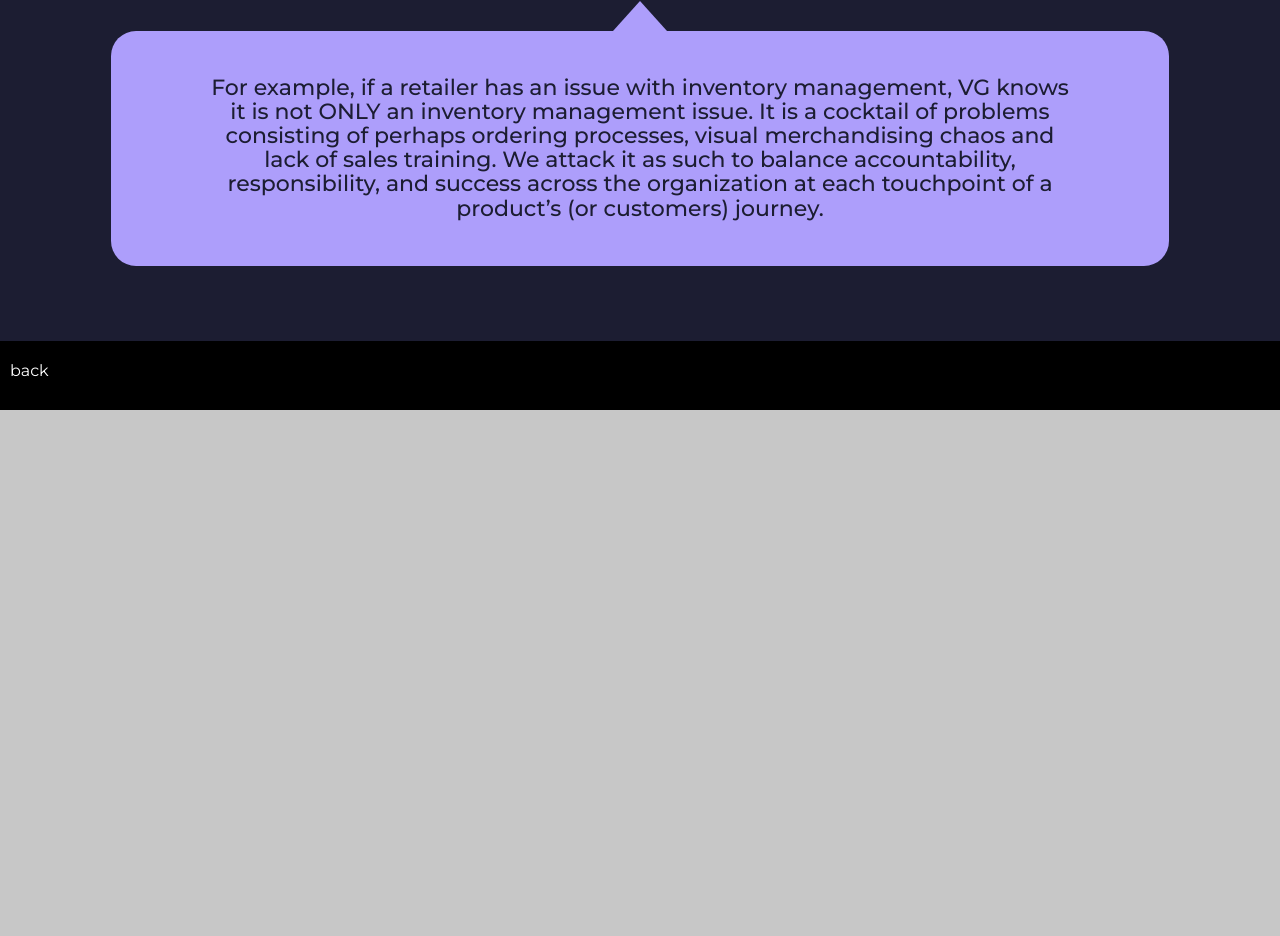
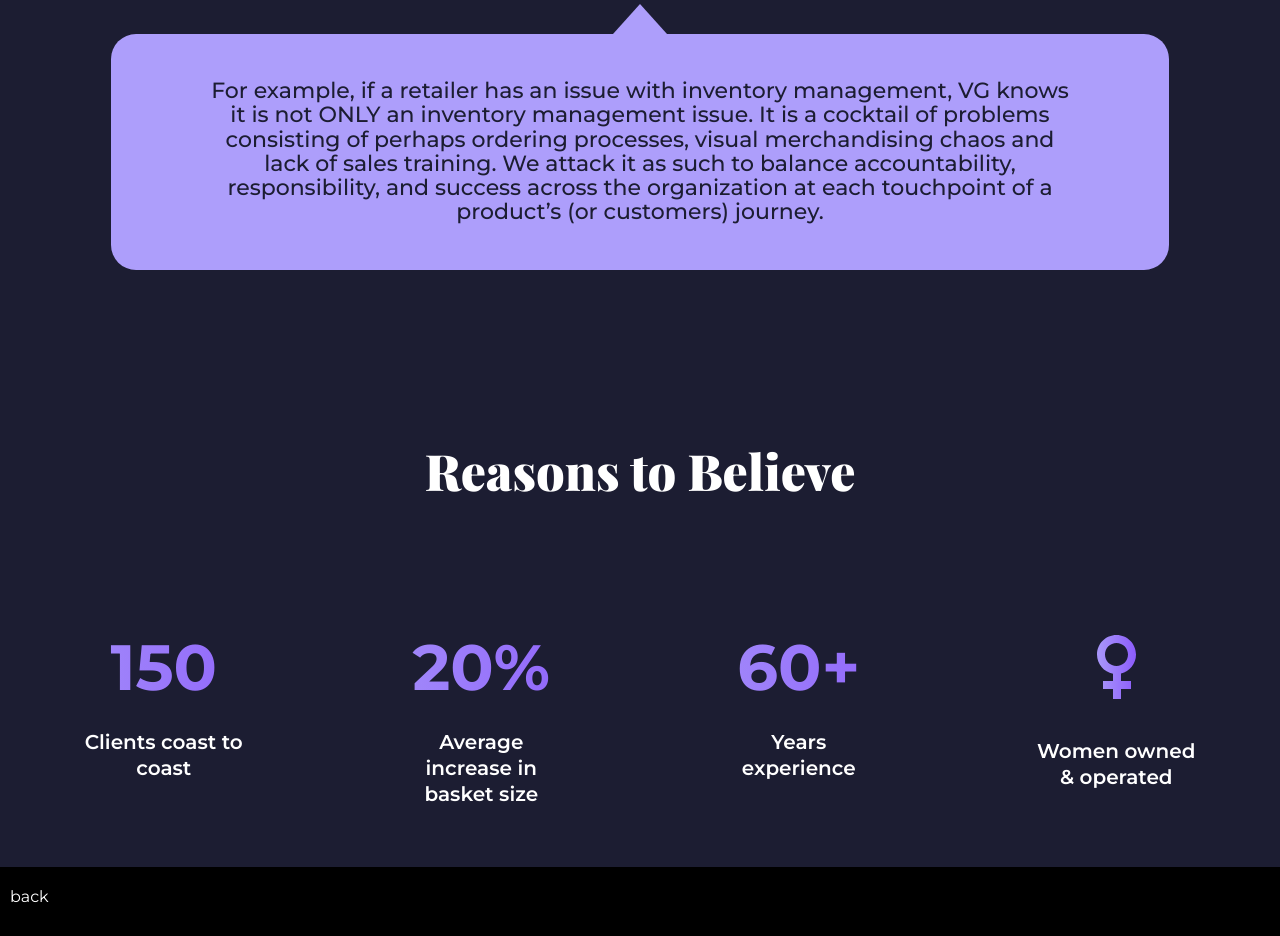
Before and after one commit to viktormoskalev07/vetrina, a website: page src/index.html in a window 1280 px wide. Shown: the part 1417-2353 px from the top of the page. Before the commit the page ends 1827 px from the top, so only its background shows below. Drawn offline with nearby package versions, Linux system fonts and the light colour scheme; files that its build step writes are made by us from their sources.

Commit message:
reason add

```diff
--- /dev/null
+++ b/src/html-templates/components/_reason-to-believe.html
@@ -0,0 +1,36 @@
+<div class="reason-believe">
+  <div class="container">
+    <h2 class="reason-believe__title">Reasons to Believe</h2>
+
+    <div class="row">
+      <div class="col-6 col-lg-3 reason-believe__item">
+        <p class="reason-believe__grad">150</p>
+        <div class="reason-believe__caption">Clients coast to coast</div>
+      </div>
+      <div class="col-6 col-lg-3 reason-believe__item">
+        <p class="reason-believe__grad">20%</span>
+        <div class="reason-believe__caption">Average increase in basket size</div>
+      </div>
+      <div class="col-6 col-lg-3 reason-believe__item">
+        <p class="reason-believe__grad">60+</span>
+        <div class="reason-believe__caption">Years experience</div>
+      </div>
+      <div class="col-6 col-lg-3 reason-believe__item">
+        <p class="reason-believe__grad">
+          <svg width="39" height="64" viewBox="0 0 39 64" fill="none" xmlns="http://www.w3.org/2000/svg">
+            <path fill-rule="evenodd" clip-rule="evenodd"
+              d="M19.5 31C25.8513 31 31 25.8513 31 19.5C31 13.1487 25.8513 8 19.5 8C13.1487 8 8 13.1487 8 19.5C8 25.8513 13.1487 31 19.5 31ZM24 38.4781C32.6001 36.4467 39 28.7207 39 19.5C39 8.73047 30.2695 0 19.5 0C8.73047 0 0 8.73047 0 19.5C0 29.0747 6.90076 37.0377 16 38.6868V46H6V54H16V64H24V54H34V46H24V38.4781Z"
+              fill="url(#paint0_linear)" />
+            <defs>
+              <linearGradient id="paint0_linear" x1="3" y1="64" x2="39" y2="64" gradientUnits="userSpaceOnUse">
+                <stop stop-color="#A794FA" />
+                <stop offset="1" stop-color="#8C5CFB" />
+              </linearGradient>
+            </defs>
+          </svg>
+        </p>
+        <div class="reason-believe__caption">Women owned & operated</div>
+      </div>
+    </div>
+  </div>
+</div>
--- a/src/index.html
+++ b/src/index.html
@@ -8,6 +8,7 @@
   @@include('./html-templates/components/_hero.html')
 
   @@include('./html-templates/components/_why-choose.html')
+  @@include('./html-templates/components/_reason-to-believe.html')
 
 </main>
 
--- /dev/null
+++ b/src/scss/components/why-choose/_reason-to-believe.scss
@@ -0,0 +1,56 @@
+.reason-believe {
+  background-color: $dark;
+  color: $light;
+  padding: ($gap * 2) 0;
+
+  @include lg {
+    padding: ($gap * 4) 0;
+  }
+
+  &__title {
+    margin-bottom: $gap * 2;
+
+    @include lg {
+      font-size: 3.125rem;
+      margin-bottom: $gap * 5;
+    }
+  }
+
+  &__item {
+    margin-bottom: $gap * 2;
+
+    @include lg {
+      margin-bottom: 0;
+    }
+  }
+
+  &__grad {
+    margin-bottom: $gap * 2;
+    font-size: 3.5rem;
+    font-weight: 700;
+    line-height: 1;
+    text-align: center;
+    background: #A794FA;
+    background: linear-gradient(90deg, #A794FA 0%, #8C5CFB 100%);
+    -webkit-background-clip: text;
+    -webkit-text-fill-color: transparent;
+
+    @include sm {
+      font-size: 4rem;
+    }
+  }
+
+  &__caption {
+    text-align: center;
+    font-weight: 600;
+    line-height: 1.3;
+
+    @include sm {
+      max-width: 60%;
+      margin: 0 auto;
+    }
+    @include lg {
+      font-size: 1.25rem;
+    }
+  }
+}
--- a/src/scss/components/why-choose/_why-choose.scss
+++ b/src/scss/components/why-choose/_why-choose.scss
@@ -11,7 +11,7 @@
 
   &__title {
     @include lg {
-      font-size: 3rem;
+      font-size: 3.125rem;
       margin-bottom: $gap * 4;
     }
   }
--- a/src/scss/main.scss
+++ b/src/scss/main.scss
@@ -23,3 +23,4 @@
 @import 'modules/modules.scss';
 @import 'components/hero/hero';
 @import 'components/why-choose/why-choose';
+@import 'components/why-choose/reason-to-believe';
```
